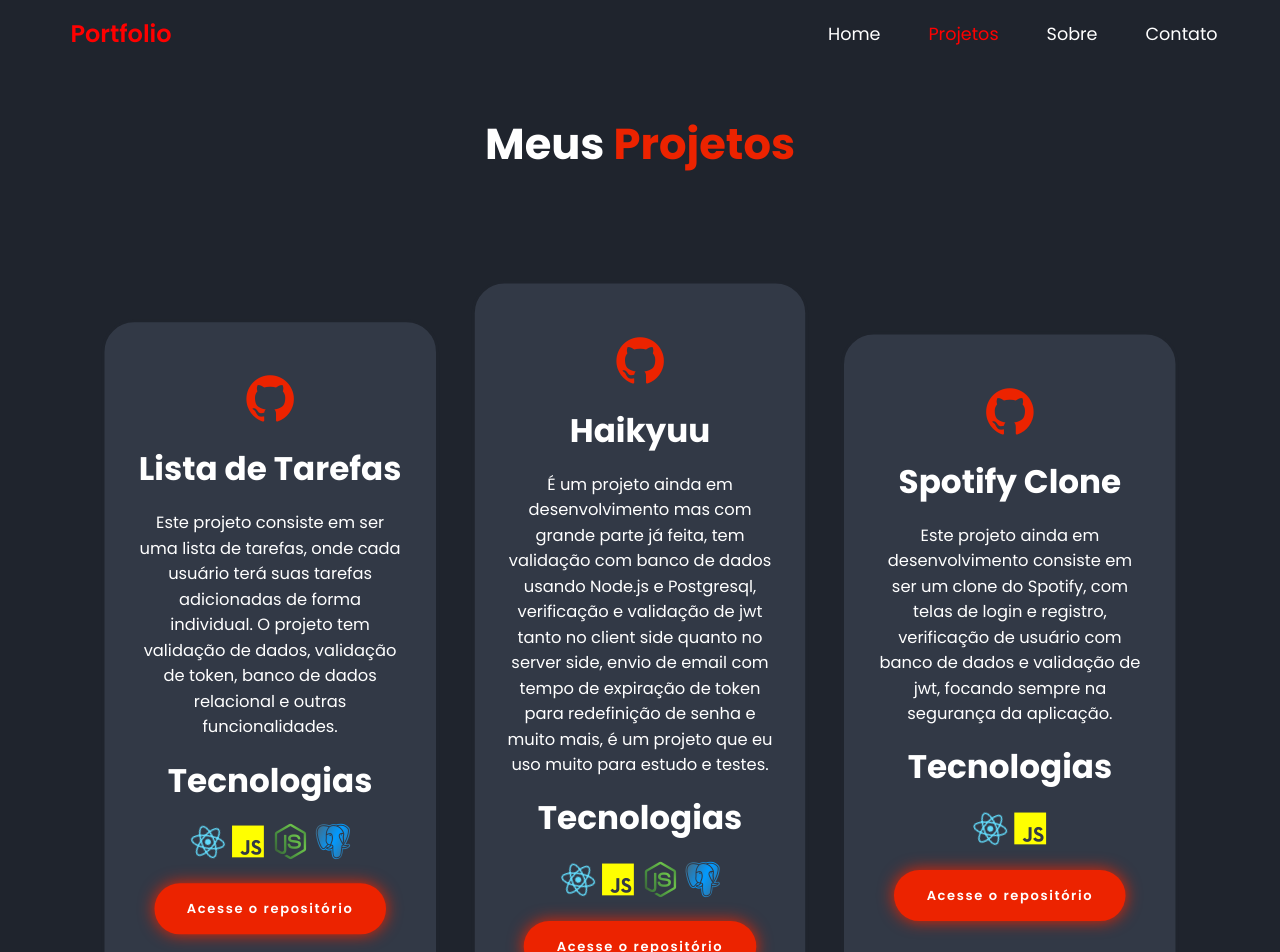
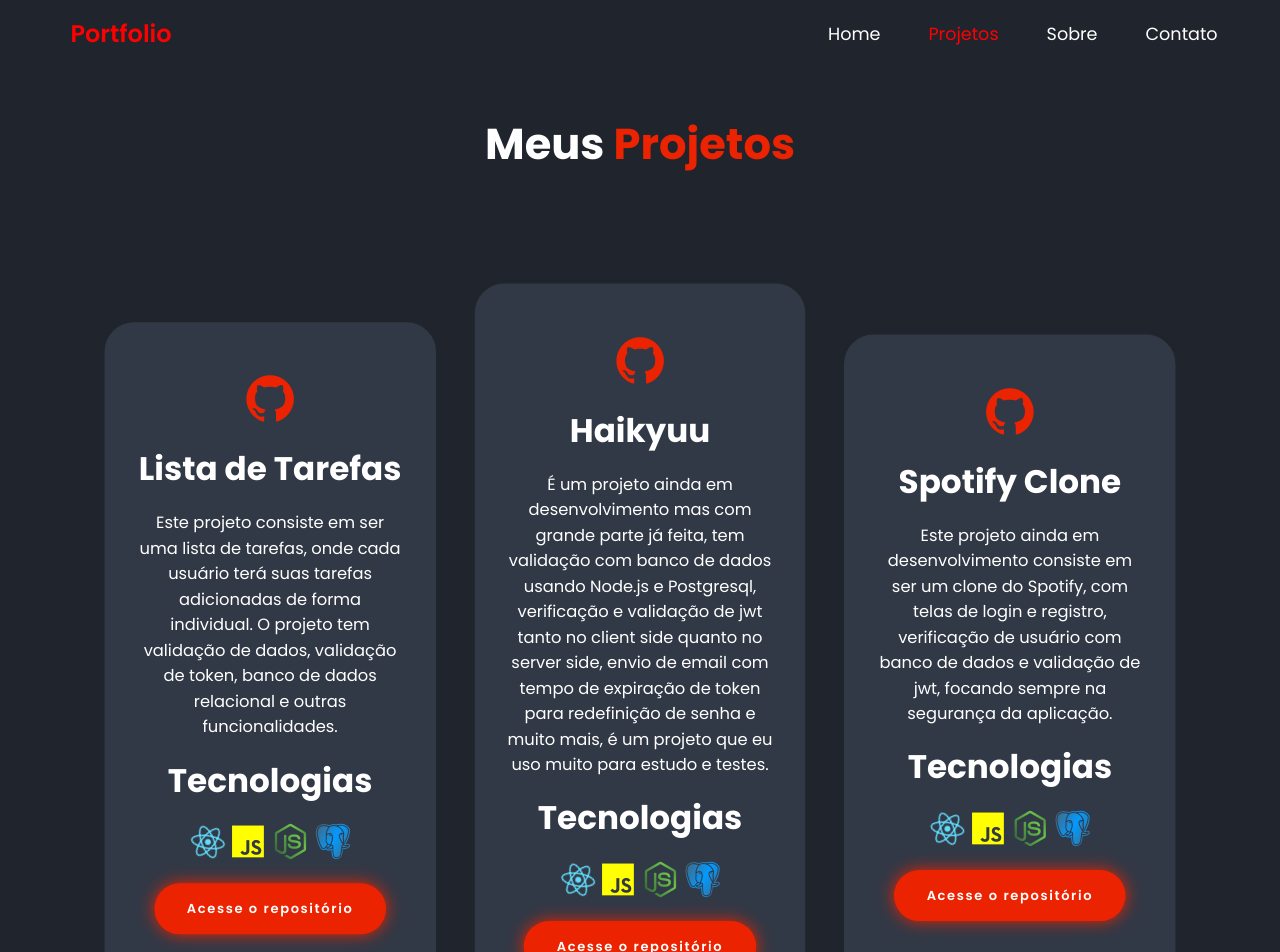
Before and after one commit to accsj/Portfolio, a React (Create React App) app: page /projetos in a window 1280 px wide. Shown: the top 952 px of the page. Built offline with nearby package versions, Linux system fonts and the light colour scheme.

Commit message:
Adição de tecnologias

```diff
--- a/src/componentes/ProjectsComponentes/Projetos/Projetos.jsx
+++ b/src/componentes/ProjectsComponentes/Projetos/Projetos.jsx
@@ -42,6 +42,8 @@
                     <p>
                         <i id='logoreact' class='bx bxl-react'></i>
                         <i id="logojs" class='bx bxl-javascript'></i>
+                        <i id='logonodejs' class='bx bxl-nodejs'></i>
+                        <i id='logopostgresql' class='bx bxl-postgresql' ></i>
                     </p>
                     <ButtonGit  link='https://github.com/accsj/Login-Screen-Responsive' text='Acesse o repositório'/>
                 </div>
```
